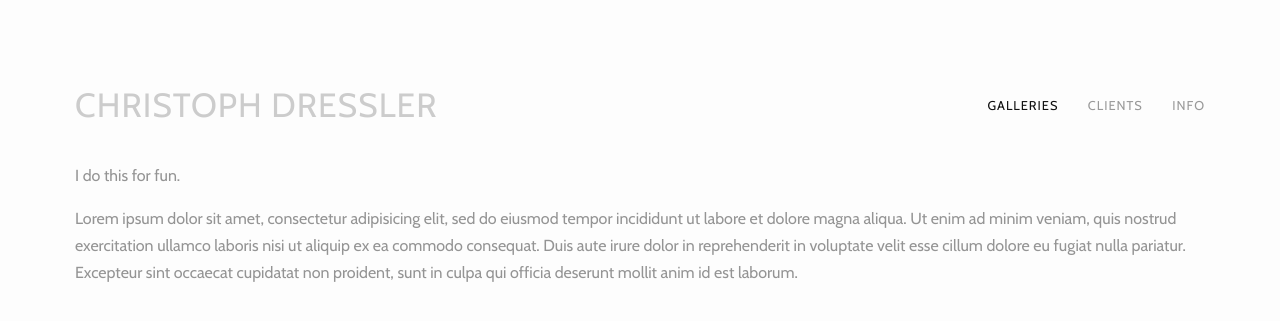
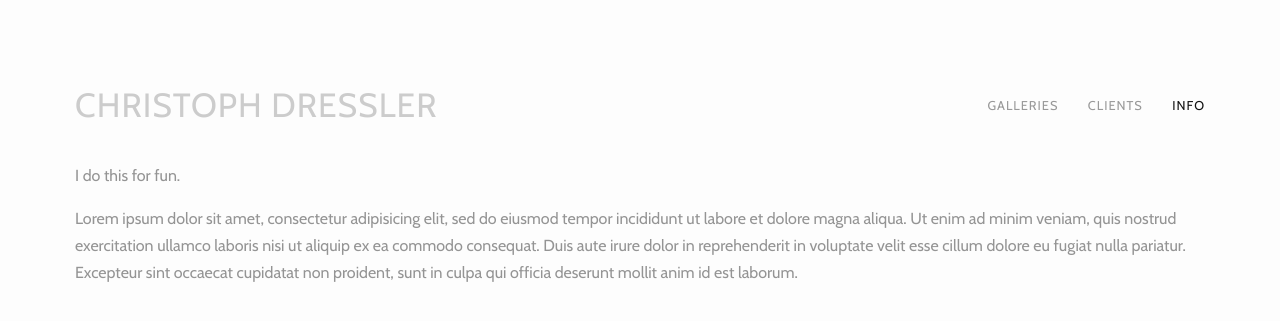
Before and after one commit to cuveland/squareclone, a Jekyll site: the page built from info.html, in a window 1280 px wide. Shown: the top 321 px of the page. Built offline with Jekyll 4.4.1, drawn with Linux system fonts in a browser that asks for light colours; some of the changed lines change nothing that is shown.

Commit message:
Generate navigation from configuration.

```diff
--- a/_config.yml
+++ b/_config.yml
@@ -1,11 +1,20 @@
 # Site settings
 title: Christoph Dressler
-description: >
-  This site is an example for a simple Jekyll-powered portfolio website.
 baseurl: "/squaregen"
+
+navigation:
+  - title: galleries
+    url: /index.html
+  - title: clients
+    url: /article.html
+  - title: info
+    url: /info.html
 
 # Build settings
 markdown: kramdown
 highlighter: pygments
 safe: true
 lsi: false
+
+sass:
+  style: compressed
--- a/_layouts/default.html
+++ b/_layouts/default.html
@@ -10,10 +10,8 @@
 	<body>
 		<header class="site-header">
 			<h1><a class="site-title" href="{{ site.baseurl }}/">{{ site.title }}</a></h1>
-			<ul class="site-nav">
-				<li class="active"><a href="index.html">Galleries</a></li>
-				<li><a href="#">Clients</a></li>
-				<li><a href="info.html">Info</a></li>
+			<ul class="site-nav">{% for item in site.navigation %}
+				<li{% if page.url contains item.url %} class="active"{% endif %}><a href="{{ item.url | prepend: site.baseurl }}">{{ item.title }}</a></li>{% endfor %}
 			</ul>
 		</header>
 		{{ content }}
```
